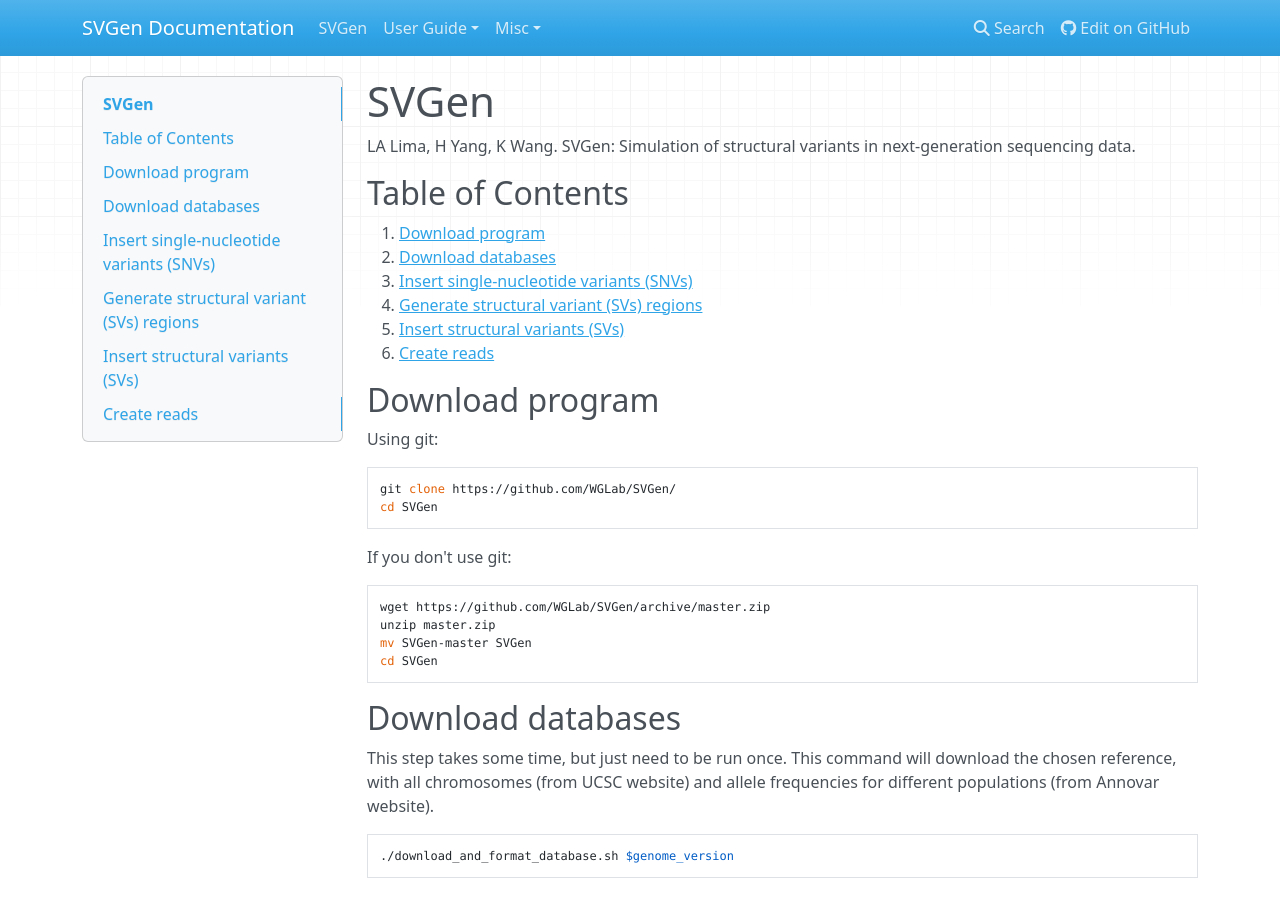
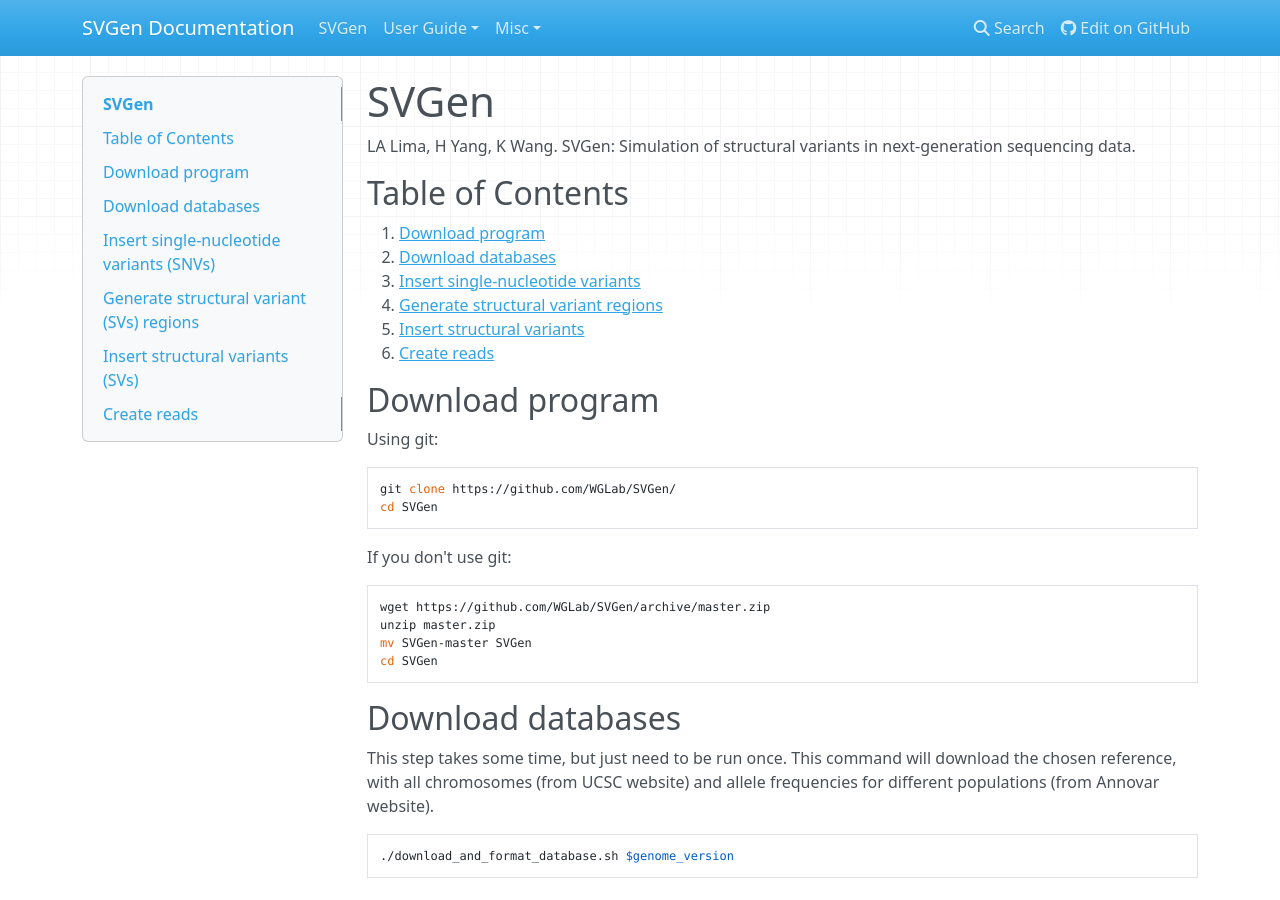
Before and after one commit to WGLab/SVGen, an MkDocs documentation site: the page built from docs/TUTORIAL.md, in a window 1280 px wide and 900 px high. Built offline with MkDocs 1.6.1, drawn with Linux system fonts in a browser that asks for light colours; nearby versions of some CDN libraries; old or Windows-style settings are respelled for this version of MkDocs.

Commit message:
Fixing links.

```diff
--- a/docs/TUTORIAL.md
+++ b/docs/TUTORIAL.md
@@ -9,9 +9,9 @@
 ## Table of Contents
 1. [Download program](#download-program)
 2. [Download databases](#databases)
-3. [Insert single-nucleotide variants (SNVs)](#insert-SNVs)
-4. [Generate structural variant (SVs) regions](#generate-SVs)
-5. [Insert structural variants (SVs)](#insert-SVs)
+3. [Insert single-nucleotide variants](#insert-SNVs)
+4. [Generate structural variant regions](#generate-SVs)
+5. [Insert structural variants](#insert-SVs)
 6. [Create reads](#create-reads)
 
 ## Download program
```
